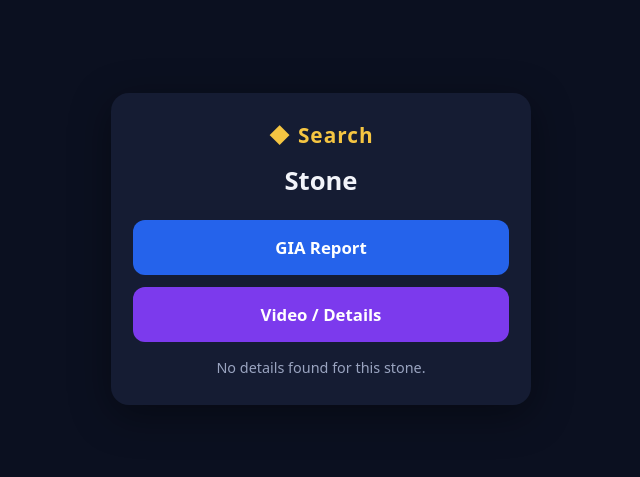
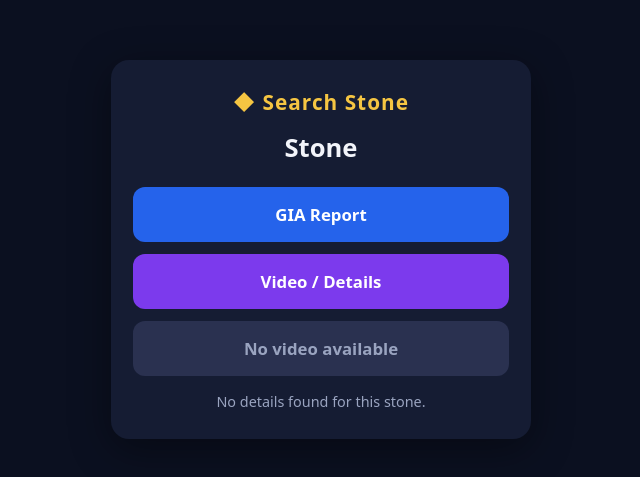
Before and after one commit to bsmyle123-droid/pari-stones, a plain HTML site: page index.html in a window 1280 px wide. Shown: the part 151-628 px from the top of the page, without its empty margins (319-959 px from the left). Drawn offline with Linux system fonts and the light colour scheme.

Commit message:
Add files via upload

```diff
--- a/index.html
+++ b/index.html
@@ -3,7 +3,7 @@
 <head>
 <meta charset="utf-8">
 <meta name="viewport" content="width=device-width, initial-scale=1">
-<title>Search</title>
+<title>Search Stones</title>
 <style>
   :root{--bg:#0b1020;--card:#151c33;--text:#f2f4fa;--muted:#9aa4c0;--gold:#f5c542;--btn:#2563eb;--btn2:#7c3aed}
   *{box-sizing:border-box}
@@ -14,17 +14,19 @@
   .sub{color:var(--muted);font-size:.9rem;margin-bottom:22px;word-break:break-all}
   a.btn{display:block;margin:12px 0;padding:16px;border-radius:12px;color:#fff;text-decoration:none;font-size:1.05rem;font-weight:700;background:var(--btn)}
   a.btn.v{background:var(--btn2)}
+  .btn.off{display:block;margin:12px 0;padding:16px;border-radius:12px;background:#2a3150;color:var(--muted);font-size:1.05rem;font-weight:700;cursor:not-allowed}
   .msg{color:var(--muted);font-size:.9rem;margin-top:16px}
   .hide{display:none}
 </style>
 </head>
 <body>
 <div class="card">
-  <div class="brand">&#9670; Search</div>
+  <div class="brand">&#9670; Search Stone</div>
   <div class="id" id="sid">Stone</div>
   <div class="sub" id="scert"></div>
   <a class="btn hide" id="gia" target="_blank" rel="noopener">GIA Report</a>
   <a class="btn v hide" id="vid" target="_blank" rel="noopener">Video / Details</a>
+  <div class="btn off hide" id="novid">No video available</div>
   <div class="msg hide" id="msg"></div>
 </div>
 
@@ -64,8 +66,10 @@
   var vu = safeUrl(full);
   if (vu) show(vEl, vu);
 }
+// no valid video link -> show a disabled "No video available" (never opens any other video)
+if (vEl.classList.contains('hide')) document.getElementById('novid').classList.remove('hide');
 
-if (giaEl.classList.contains('hide') && vEl.classList.contains('hide')){
+if (giaEl.classList.contains('hide') && vEl.classList.contains('hide') && !cert){
   var m = document.getElementById('msg');
   m.textContent = 'No details found for this stone.';
   m.classList.remove('hide');
```
